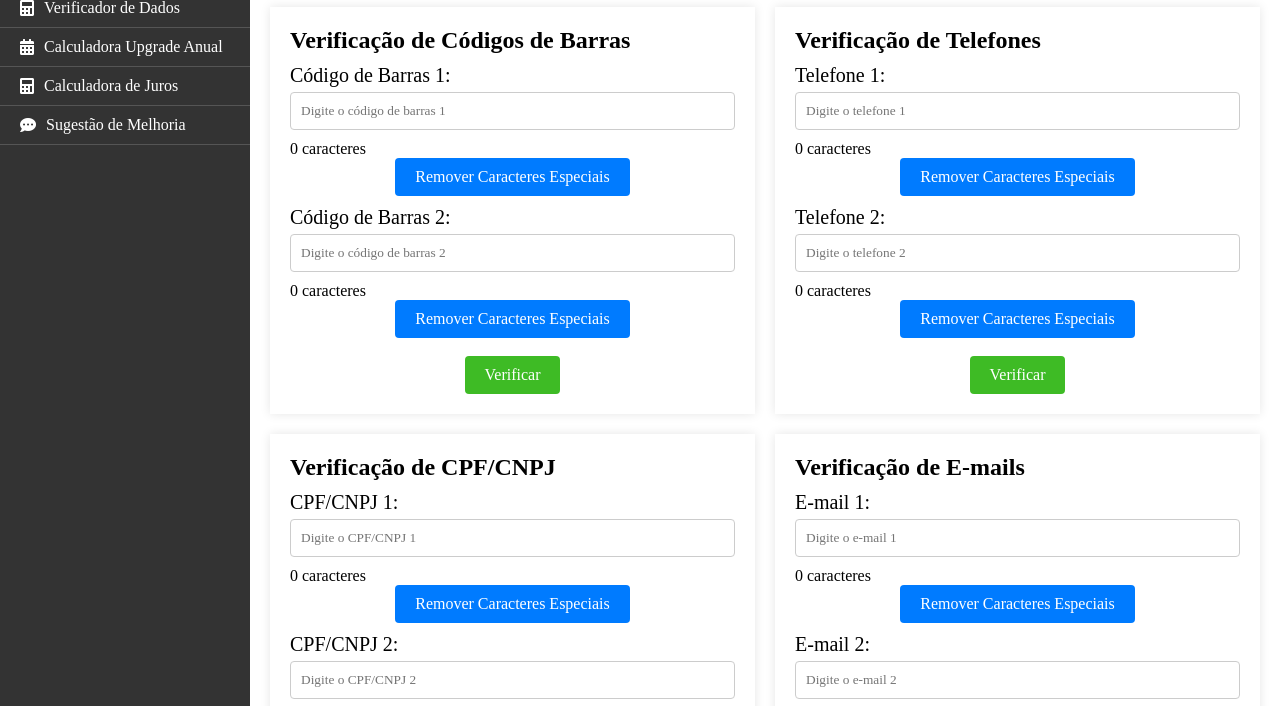
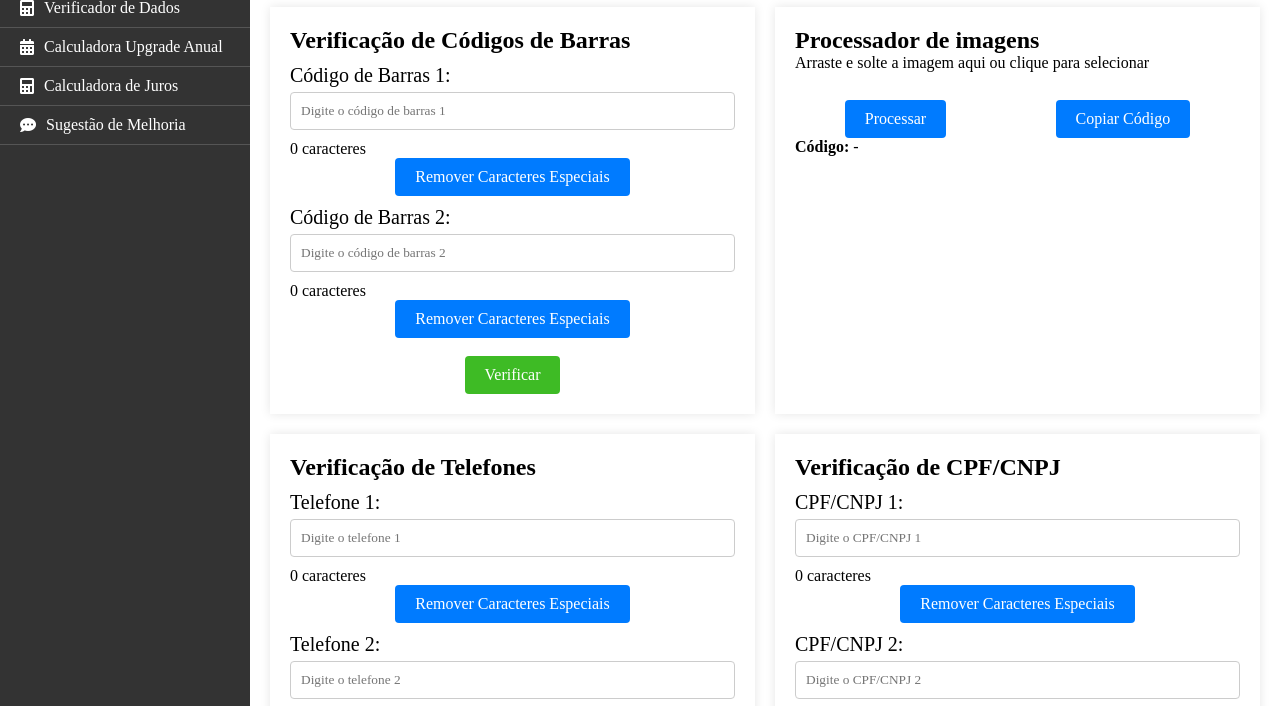
Before and after one commit to EuSouWill/simplesFerramentas, a website: page front-end/html/verificador.html in a window 1280 px wide. Shown: the part 70-776 px from the top of the page. Drawn offline with Linux system fonts and the light colour scheme.

Commit message:
feat: processar imagem em codigo de barras

```diff
--- a/front-end/html/verificador.html
+++ b/front-end/html/verificador.html
@@ -38,6 +38,20 @@
                     <br>
                     <button id="checkButtonBarcode">Verificar</button>
                     <p id="resultBarcode"></p>
+
+                </div>
+                <div class="grid-item">
+                    <h2>Processador de imagens</h2>
+                    <input type="file" id="inputImagem" accept="image/*" style="display:none">
+                    <div id="dropArea">Arraste e solte a imagem aqui ou clique para selecionar</div>
+                    <img id="preview" src="#" alt="Imagem carregada" style="max-width: 100%; display: none;"><br>
+
+                    <div style="display: flex; gap: 10px; margin-top: 10px;">
+                        <button onclick="processarImagem()">Processar</button>
+                        <button id="btnCopiar" onclick="copiarCodigo()">Copiar Código</button>
+                    </div>
+
+                    <p id="codigo"><strong>Código:</strong> <span id="codigoExtraido">-</span></p>
                 </div>
                 <div class="grid-item">
                     <h2>Verificação de Telefones</h2>
@@ -90,6 +104,8 @@
             </div>
         </main>
     </div>
+    <script src="https://cdn.jsdelivr.net/npm/tesseract.js@2"></script>
+
     <script src="/javascript/script.js"></script>
 </body>
 </html>
```
